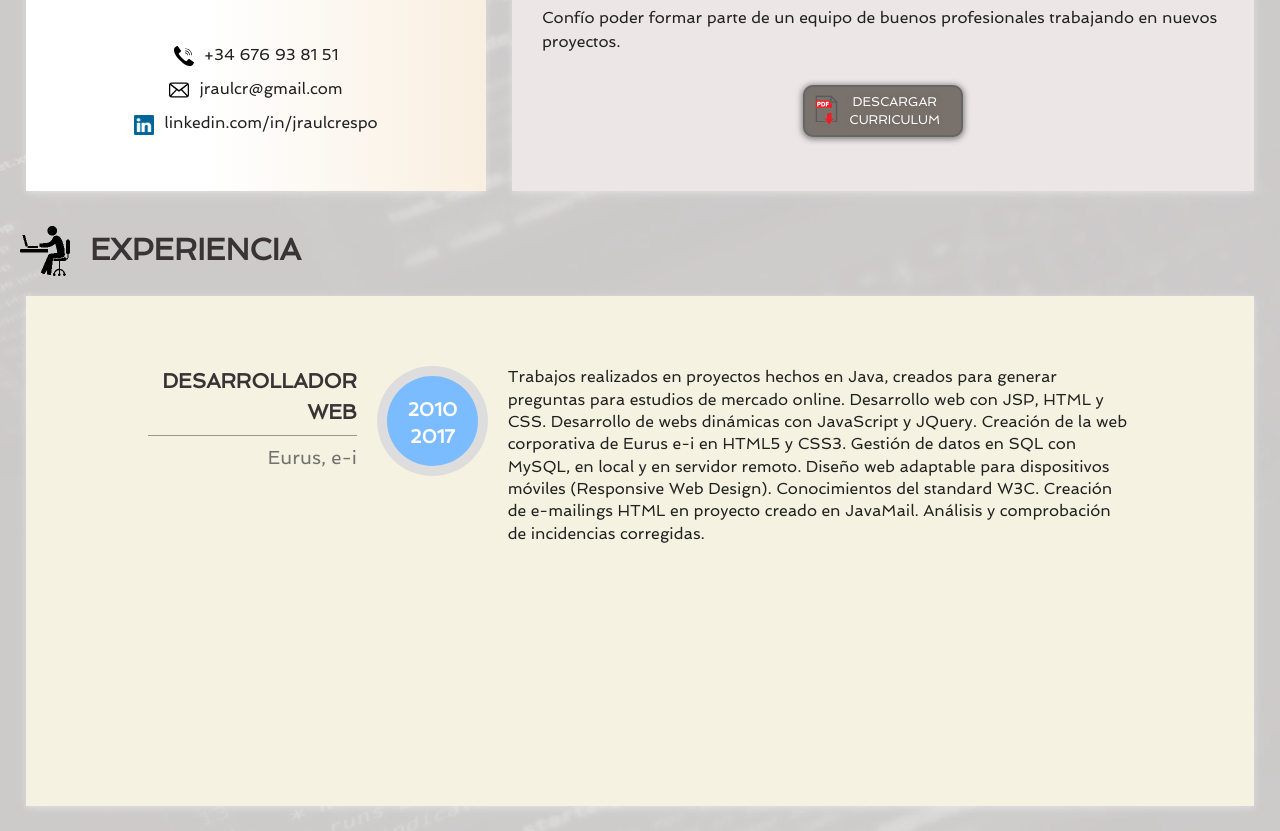
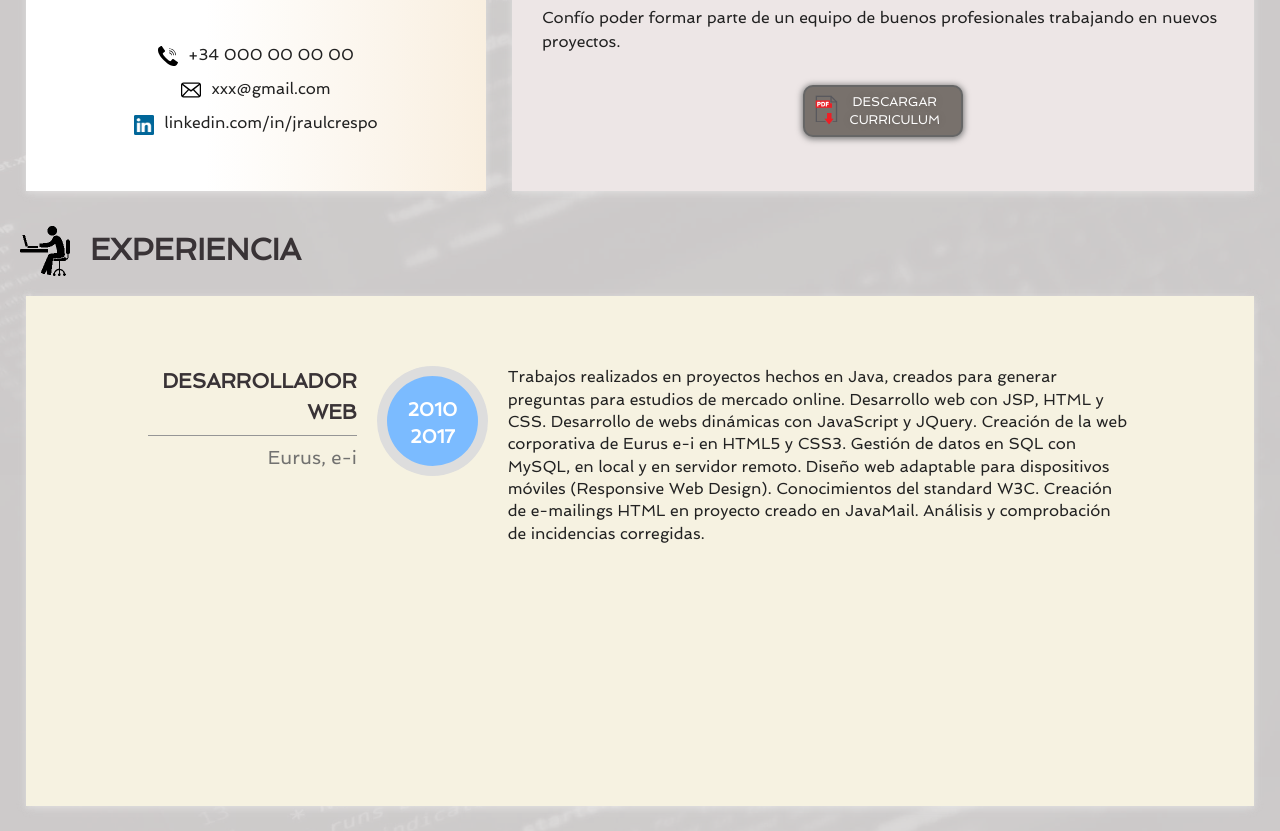
Before and after one commit to jraulcr/MiCurriculumWeb, a PHP site: page / in a window 1280 px wide. Shown: the part 325-1156 px from the top of the page. Run offline with PHP 8.4, Linux system fonts and the light colour scheme.

Commit message:
Update presentacion.php

```diff
--- a/presentacion.php
+++ b/presentacion.php
@@ -13,8 +13,8 @@
             </div>
             <div id="infoContacto">
                 <ul class="contacto">
-                    <li><a class="telefono" title="tel" href="tel:+34676938151" ondragstart="return false;"><img src="img/telefono.svg" alt="telefono" id="telefono" />+34 676 93 81 51</a></li>
-                    <li><a href="mailto:jraulcr@gmail.com" title="mailto" ondragstart="return false;"><img src="img/sobre.svg" alt="correo" id="correo" />jraulcr@gmail.com</a>
+                    <li><a class="telefono" title="tel" href="tel:+34000000000" ondragstart="return false;"><img src="img/telefono.svg" alt="telefono" id="telefono" />+34 000 00 00 00</a></li>
+                    <li><a href="mailto:xxx@gmail.com" title="mailto" ondragstart="return false;"><img src="img/sobre.svg" alt="correo" id="correo" />xxx@gmail.com</a>
                     </li>
                     <li><a href="https://www.linkedin.com/in/jraulcrespo" title="linkedin.com" target="_blank" ondragstart="return false;"><img src="img/in.png" alt="redSocial" id="redSocial" />linkedin.com/in/jraulcrespo</a>
                     </li>
@@ -27,7 +27,7 @@
             <div class="acercaMi">
                 <h2><?= $acercaMi ?></h2>
                 <div><?= $contenidoAcercaMi ?></div>
-                <a class="boton-pdf" title="app.box.com" href="https://app.box.com/s/tbmljnomrxqn3vd35k4efgkh80adoijn" target="_blank"> <img class="pdf" src="img/icono-pdf.png" ondragstart="return false;" ondrop="return false;" />
+                <a class="boton-pdf" title="app.box.com" href="https://app.box.com/s/" target="_blank"> <img class="pdf" src="img/icono-pdf.png" ondragstart="return false;" ondrop="return false;" />
                     <p><?= $descargar ?></p>
                 </a>
             </div>
```
